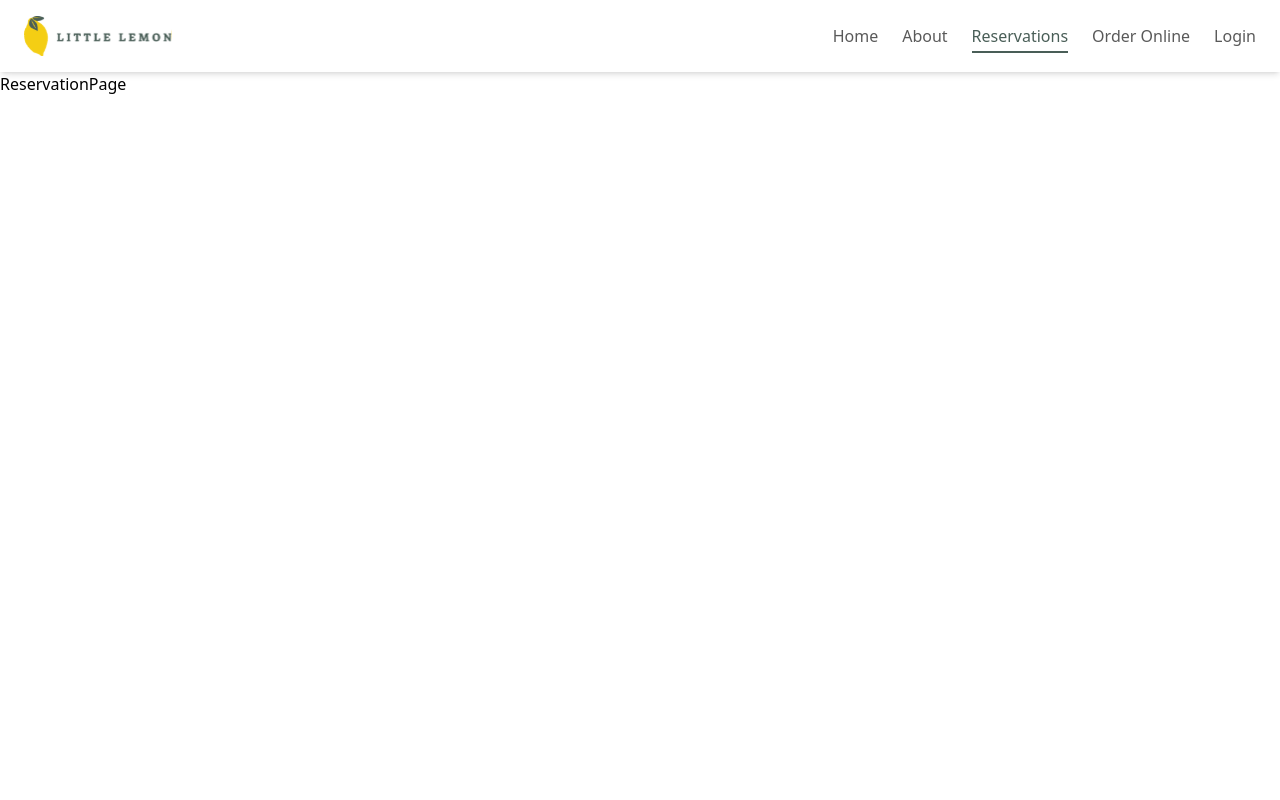
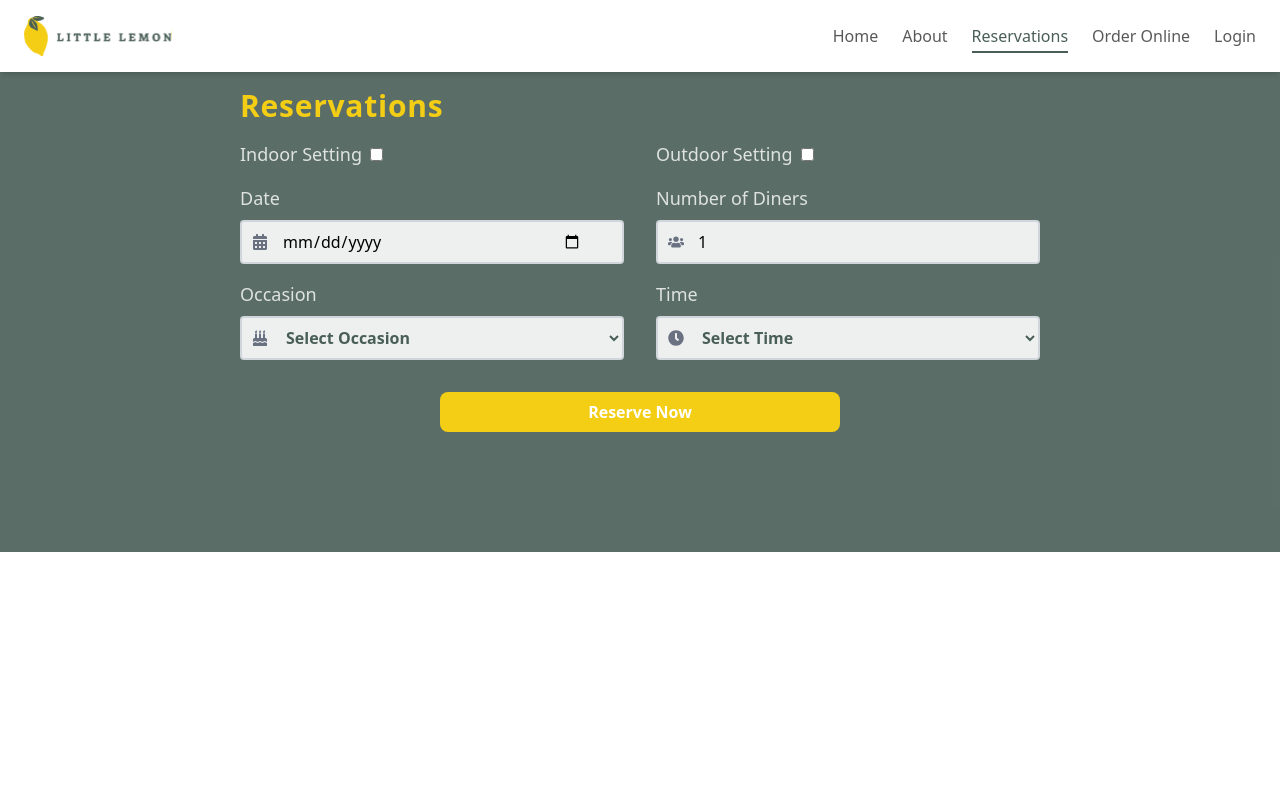
Before and after one commit to awais1019/FrontEnd-CapStone-Project, a React (Vite) app: page /reservations in a window 1280 px wide. Shown: the top 800 px of the page. Built offline with nearby package versions, Linux system fonts and the light colour scheme.

Commit message:
feat(ui) add booking form ui

```diff
--- a/package.json
+++ b/package.json
@@ -13,6 +13,7 @@
     "@tailwindcss/vite": "^4.1.13",
     "react": "^19.1.1",
     "react-dom": "^19.1.1",
+    "react-icons": "^5.5.0",
     "react-router-dom": "^7.9.1",
     "tailwindcss": "^4.1.13"
   },
--- a/src/App.tsx
+++ b/src/App.tsx
@@ -1,8 +1,11 @@
 
 import { Route, Routes } from "react-router-dom";
 import Layout from "./components/Layout";
-import ReservationPage from "./pages/ReservationPage";
-import HomePage from "./pages/HomePage";
+import { lazy} from "react";
+
+
+const HomePage = lazy(() => import("./pages/HomePage"));
+const BookingPage = lazy(() => import("./pages/BookingPage"));
 
 export default function App() {
   return (
@@ -10,7 +13,7 @@ export default function App() {
       <Routes>
         <Route path="/" element={<Layout />}>
           <Route path="home" index element={<HomePage />} />
-           <Route path="reservations" element={<ReservationPage />} />
+           <Route path="reservations" element={<BookingPage />} />
 
         </Route>
       </Routes>
--- /dev/null
+++ b/src/components/BookingForm.tsx
@@ -0,0 +1,182 @@
+import { useState } from "react";
+import {
+  FaCalendarAlt,
+  FaUsers,
+  FaBirthdayCake,
+  FaClock,
+} from "react-icons/fa";
+
+export default function BookingForm() {
+
+  const [locationStatus,setLocationStatus]=useState<"Indoor" | "Outdoor" | null>(null)
+  const [date, setDate] = useState("");
+  const [guests, setGuests] = useState(1);
+  const [occasion, setOccasion] = useState("");
+  const [time, setTime] = useState("");
+
+
+  const handleSubmit = (e: React.FormEvent) => {
+    e.preventDefault();
+    const formData = { locationStatus, date, guests, occasion, time };
+    console.log("Form Submitted:", formData);
+  };
+
+  return (
+    <section className="h-[60vh] flex flex-col lg:px-60 py-4 px-4 bg-secondary/90 gap-4">
+      <h1 className="lg:text-3xl font-bold text-primary tracking-wide">
+        Reservations
+      </h1>
+
+      {/* Form */}
+      <form onSubmit={handleSubmit} className="flex flex-col gap-4">
+
+        <div className="flex flex-col lg:flex-row gap-8">
+          <div className="flex items-center gap-2 w-full">
+            <label
+              htmlFor="indoor"
+              className="font-medium text-white/80 text-lg"
+            >
+              Indoor Setting
+            </label>
+            <input
+              type="checkbox"
+              id="indoor"
+              name="indoor"
+              checked={locationStatus === "Indoor"}
+              onChange={() => setLocationStatus("Indoor")}
+            />
+          </div>
+          <div className="flex items-center gap-2 w-full">
+            <label
+              htmlFor="outdoor"
+              className="font-medium text-white/80 text-lg"
+            >
+              Outdoor Setting
+            </label>
+            <input
+              type="checkbox"
+              id="outdoor"
+              name="outdoor"
+              checked={locationStatus === "Outdoor"}
+              onChange={() => setLocationStatus("Outdoor")}
+            />
+          </div>
+        </div>
+
+        {/* Parent div for date, guests, occasion and time */}
+        <div className="flex flex-col gap-4">
+          {/* Date + Guests */}
+          <div className="flex flex-row items-center gap-8">
+            {/* Date Input */}
+            <div className="flex justify-between flex-row lg:flex-col w-full gap-2">
+              <label
+                htmlFor="res-date"
+                className="font-medium text-white/80 text-lg"
+              >
+                Date
+              </label>
+              <div className="relative w-full">
+                <FaCalendarAlt className="absolute left-3 top-1/2 -translate-y-1/2 text-gray-500" />
+                <input
+                  type="date"
+                  id="res-date"
+                  name="res-date"
+                  value={date}
+                  onChange={(e) => setDate(e.target.value)}
+                  className="border-2 border-gray-300 rounded px-10 py-2 bg-white/90 w-full"
+                />
+              </div>
+            </div>
+
+            {/* Guests Input */}
+            <div className="flex justify-between flex-row lg:flex-col w-full gap-2">
+              <label
+                htmlFor="guests"
+                className="font-medium text-white/80 text-lg"
+              >
+                Number of Diners
+              </label>
+              <div className="relative w-full">
+                <FaUsers className="absolute left-3 top-1/2 -translate-y-1/2 text-gray-500" />
+                <input
+                  type="number"
+                  id="guests"
+                  name="guests"
+                  value={guests}
+                  onChange={(e) => setGuests(Number(e.target.value))}
+                  placeholder="1"
+                  min={1}
+                  max={10}
+                  className="border-2 border-gray-300 rounded px-10 py-2 bg-white/90 w-full"
+                />
+              </div>
+            </div>
+          </div>
+
+          {/* Occasion + Time */}
+          <div className="flex flex-row items-center gap-8">
+            {/* Occasion Select */}
+            <div className="flex justify-between flex-row lg:flex-col w-full gap-2">
+              <label
+                htmlFor="occasion"
+                className="font-medium text-white/80 text-lg"
+              >
+                Occasion
+              </label>
+              <div className="relative w-full">
+                <FaBirthdayCake className="absolute left-3 top-1/2 -translate-y-1/2 text-gray-500" />
+                <select
+                  id="occasion"
+                  name="occasion"
+                  value={occasion}
+                  onChange={(e) => setOccasion(e.target.value)}
+                  className="border-2 border-gray-300 rounded px-10 py-2 bg-white/90 text-secondary font-bold w-full"
+                >
+                  <option value="">Select Occasion</option>
+                  <option value="Birthday">Birthday</option>
+                  <option value="Anniversary">Anniversary</option>
+                </select>
+              </div>
+            </div>
+
+            {/* Time Select */}
+            <div className="flex justify-between flex-row lg:flex-col w-full gap-2">
+              <label
+                htmlFor="res-time"
+                className="font-medium text-white/80 text-lg"
+              >
+                Time
+              </label>
+              <div className="relative w-full">
+                <FaClock className="absolute left-3 top-1/2 -translate-y-1/2 text-gray-500" />
+                <select
+                  id="res-time"
+                  name="res-time"
+                  value={time}
+                  onChange={(e) => setTime(e.target.value)}
+                  className="border-2 border-gray-300 rounded px-10 py-2 bg-white/90 text-secondary font-bold w-full"
+                >
+                  <option value="">Select Time</option>
+                  <option value="17:00">17:00</option>
+                  <option value="18:00">18:00</option>
+                  <option value="19:00">19:00</option>
+                  <option value="20:00">20:00</option>
+                  <option value="21:00">21:00</option>
+                  <option value="22:00">22:00</option>
+                </select>
+              </div>
+            </div>
+          </div>
+        </div>
+
+        {/* Submit Button */}
+        <button
+          type="submit"
+          className="mt-4 w-[50%] mx-auto bg-primary text-white font-bold py-2 px-6 rounded-lg hover:bg-primary/80 transition"
+        >
+          Reserve Now
+        </button>
+      </form>
+    </section>
+  );
+}
--- a/src/components/Specials.tsx
+++ b/src/components/Specials.tsx
@@ -38,7 +38,7 @@ export default function Specials() {
     <section className="max-w-[1200px] px-20 py-2 mx-auto flex flex-col gap-8">
       <div className="flex justify-between items-center">
         <h2 className="text-2xl font-bold">This Weeks Specials!</h2>
-        <button className="bg-primary text-white px-4 py-2 rounded-lg">
+        <button className="bg-primary text-white px-4 py-2 rounded-lg hover:bg-primary/60 cursor-pointer transition">
           Online Menu
         </button>
       </div>
--- /dev/null
+++ b/src/pages/BookingPage.tsx
@@ -0,0 +1,5 @@
+import BookingForm from "../components/BookingForm";
+
+export default function BookingPage() {
+  return <BookingForm />;
+}
--- a/src/pages/ReservationPage.tsx
+++ /dev/null
@@ -1,7 +0,0 @@
-import React from 'react'
-
-export default function ReservationPage() {
-  return (
-    <div>ReservationPage</div>
-  )
-}
```
Also changed, not shown: 1 other file (tests, documents, lock files or other folders).
